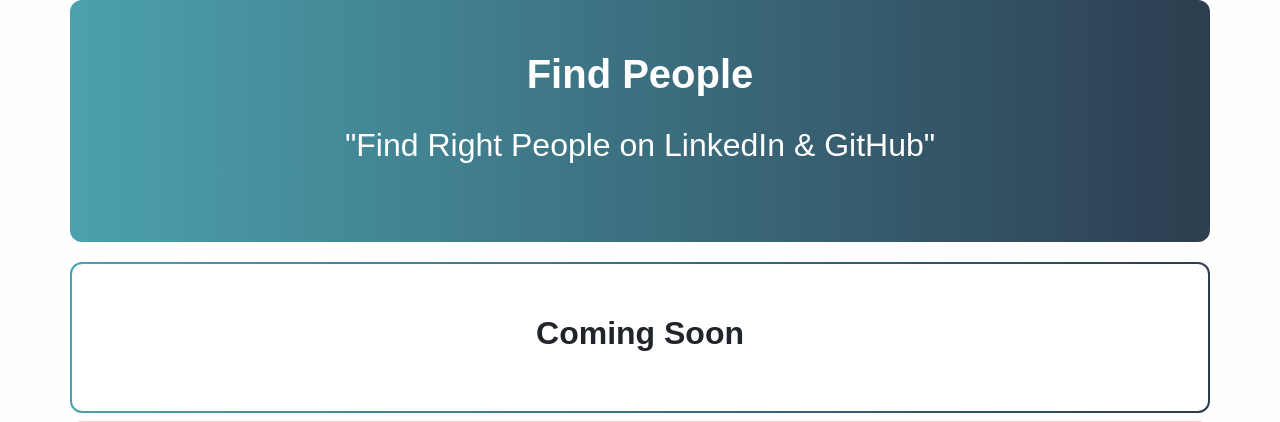
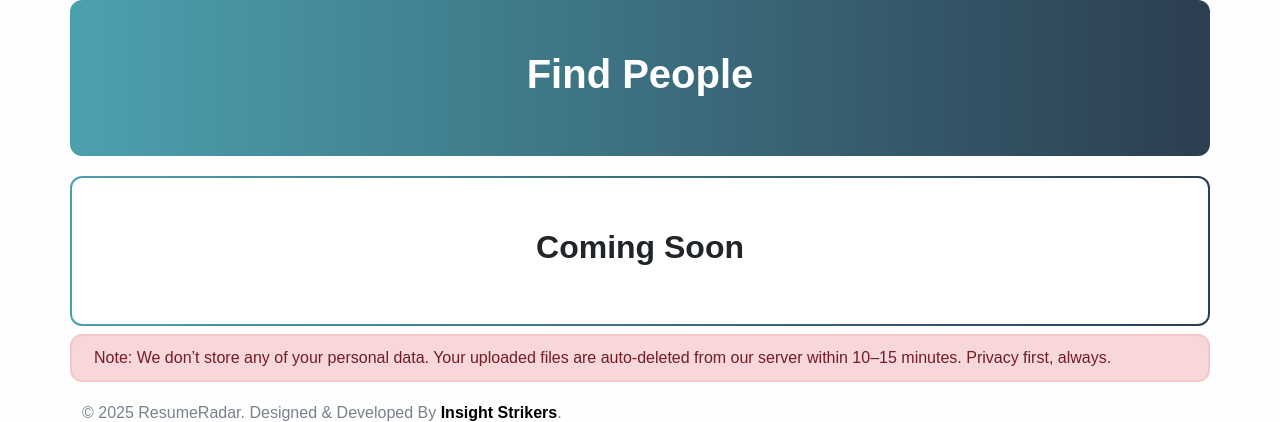
Before and after one commit to nishchal-kansara/resumeradar, a Flask app: page /findPeople in a window 1280 px wide. Shown: the part 82-504 px from the top of the page. Run offline with Flask 3, Linux system fonts and the light colour scheme; some libraries are stand-ins or nearby versions; some web fonts are replaced.

Commit message:
Update findPeople.html

```diff
--- a/templates/findPeople.html
+++ b/templates/findPeople.html
@@ -319,7 +319,7 @@
                     <div class="text-information">
                         <div class="text-header text-center">
                             <h1 style="font-weight: bold;">Find People</h1>
-                            <h2>"Find Right People on LinkedIn & GitHub"</h2>
+                            <!-- <h2>"Find Right People on LinkedIn & GitHub"</h2> -->
                         </div>
                     </div>
                 </div>
```
